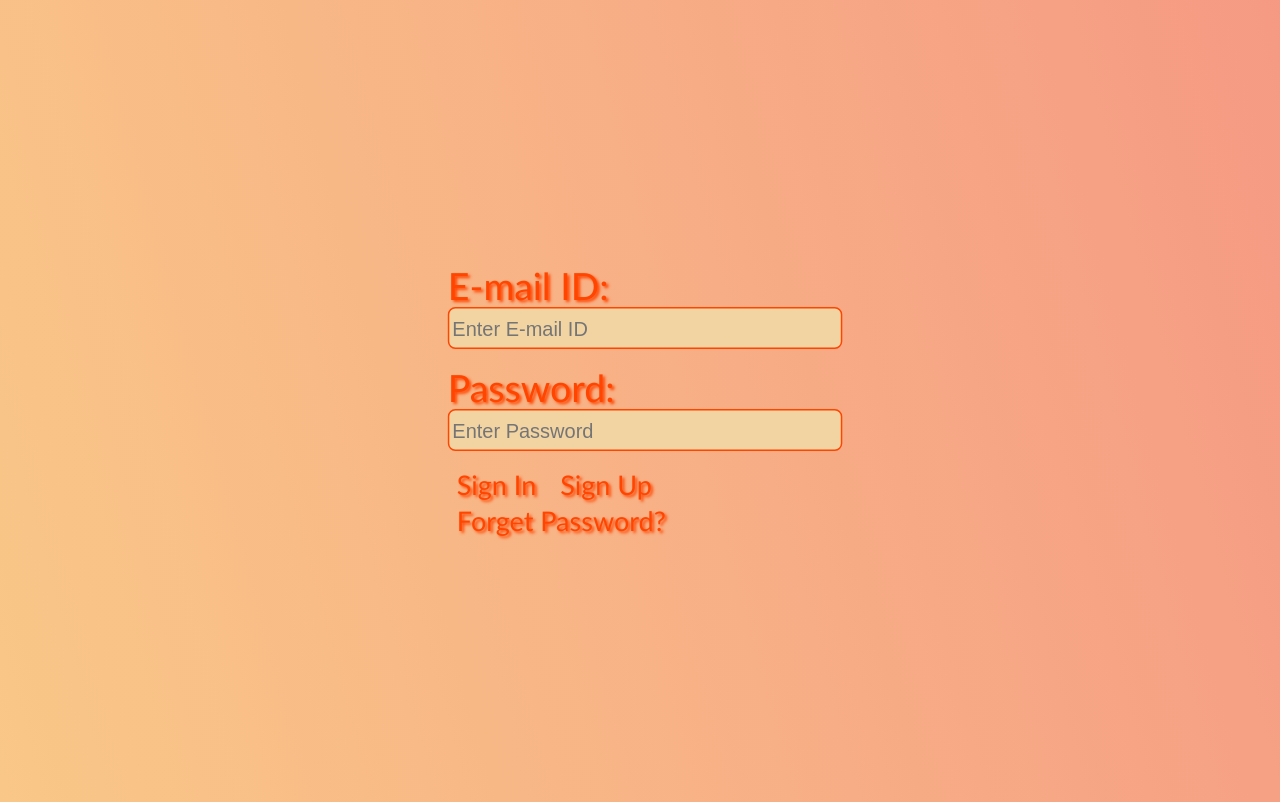
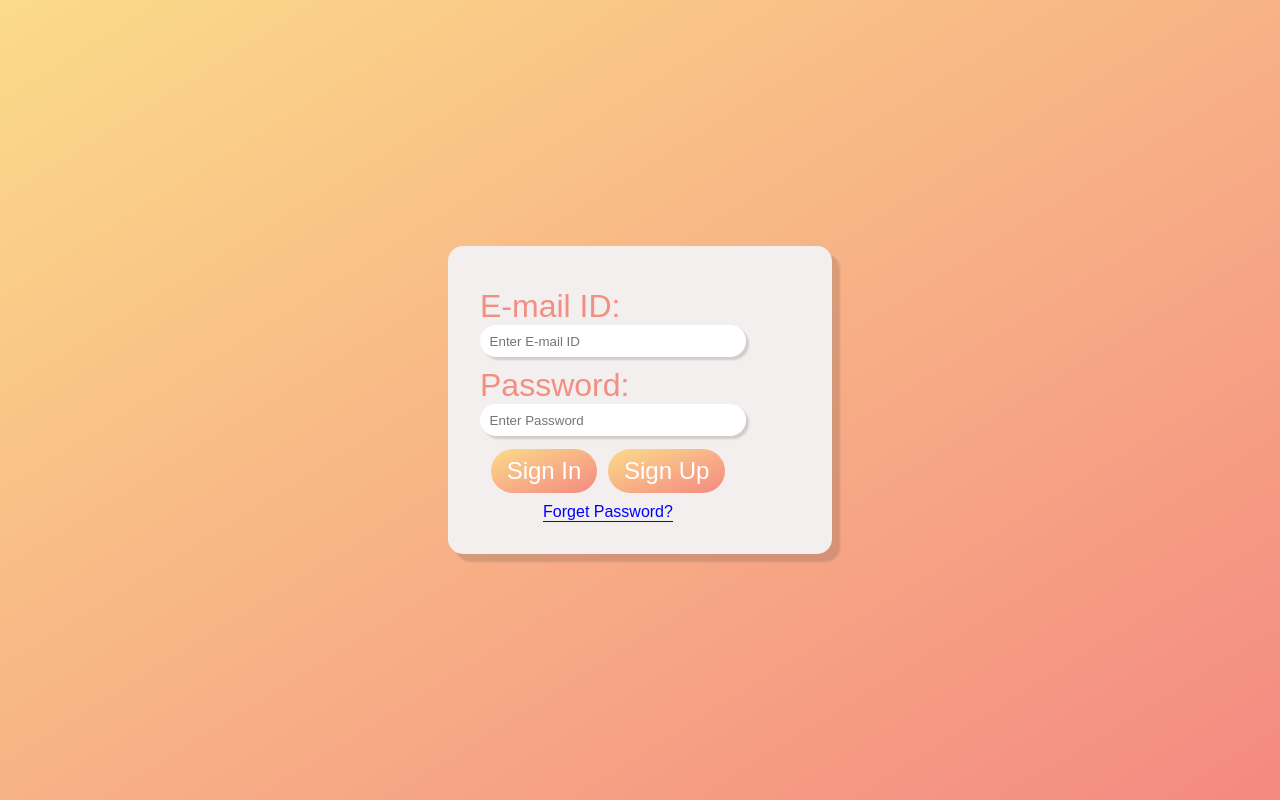
Before and after one commit to Tejash429/Forkify, a plain HTML site: page login.html in a window 1280 px wide. Drawn offline with Linux system fonts and the light colour scheme.

Commit message:
Merge branch 'main' of https://github.com/Tejash429/Forkify

```diff
--- a/login.css
+++ b/login.css
@@ -1,44 +1,33 @@
+* {
+  margin: 0%;
+  padding: 0%;
+}
 .container {
-  --gradient-shadow: linear-gradient(75deg, #fbdb89, #f48982, #fbdb89);
+  background-image: linear-gradient(to right bottom, #fbdb89, #f48982);
+  font-family: "Nunito Sans", sans-serif;
   display: flex;
   flex-direction: column;
   align-items: center;
   justify-content: center;
   height: 100vh;
+}
 
-  content: "";
-  position: absolute;
-  top: -2px;
-  left: -2px;
-
-  background: var(--gradient-shadow);
-  background-size: 400%;
-  width: calc(100% + 4px);
-  height: calc(100% + 4px);
-  z-index: -1;
-
-  animation: animate 20s linear infinite;
+.login {
+  padding: 2rem;
+  border-radius: 15px;
+  background-color: #f2efee;
+  width: 25%;
+  box-shadow: 8px 8px 2px rgba(79, 69, 65, 0.2);
 }
-@keyframes animate {
-  0% {
-    background-position: 0 0;
-  }
-  50% {
-    background-position: 300% 0;
-  }
-  100% {
-    background-position: 0 0;
-  }
-}
-.card {
-  display: flex;
-  flex-direction: column;
-  align-items: center;
-  justify-content: center;
-  width: 20%;
-}
-.login {
-  scale: 150%;
+.login input {
+  width: 80%;
+  height: 4vh;
+  outline: none;
+  border: none;
+  border-radius: 20px;
+  background: #fff;
+  box-shadow: 3px 3px 2px rgba(79, 69, 65, 0.2);
+  padding-left: 0.6rem;
 }
 .email {
   margin-top: 10px;
@@ -50,43 +39,46 @@
 .enter {
   width: 100%;
   height: 3vh;
-  border: none;
-  border-radius: 5px;
-  background: rgb(242, 212, 163);
 }
 #text {
-  font-family: "Gill Sans", "Gill Sans MT", Calibri, "Trebuchet MS", sans-serif;
-  color: orangered;
-  text-shadow: orangered 1.5px 1.5px 2px;
-  font-size: 25px;
+  color: #f38e82;
+  font-size: 2rem;
 }
 .buttons {
-  margin-top: 10px;
+  margin-top: 13px;
   margin-bottom: 10px;
+  width: 80%;
+  display: flex;
+  justify-content: space-evenly;
 }
 .signin {
-  font-family: "Gill Sans", "Gill Sans MT", Calibri, "Trebuchet MS", sans-serif;
-  color: orangered;
-  text-shadow: orangered 1.5px 1.5px 2px;
-  font-size: 18px;
+  color: #fff;
+  background: linear-gradient(to right bottom, #fbdb89, #f48982);
+  border-radius: 15rem;
   border: none;
-  border-radius: 5px;
-  background-color: transparent;
+  cursor: pointer;
+  padding: 0.5rem 1rem;
+  font-size: 1.5rem;
 }
 .signup {
-  font-family: "Gill Sans", "Gill Sans MT", Calibri, "Trebuchet MS", sans-serif;
-  color: orangered;
-  text-shadow: orangered 1.5px 1.5px 2px;
-  font-size: 18px;
+  color: #fff;
+  background: linear-gradient(to right bottom, #fbdb89, #f48982);
+  border-radius: 15rem;
   border: none;
-  background-color: transparent;
+  cursor: pointer;
+  padding: 0.5rem 1rem;
+  font-size: 1.5rem;
 }
 .forget {
-  font-family: "Gill Sans", "Gill Sans MT", Calibri, "Trebuchet MS", sans-serif;
-  color: orangered;
-  text-shadow: orangered 1.5px 1.5px 2px;
+  color: blue;
+  background: transparent;
   border: none;
-  border-radius: 5px;
-  background-color: transparent;
-  font-size: 18px;
+  border-bottom: 1px solid blue;
+  cursor: pointer;
+  font-size: 1rem;
 }
+.for {
+  width: 80%;
+  display: flex;
+  justify-content: center;
+}
--- a/login.html
+++ b/login.html
@@ -7,34 +7,23 @@
     <title>Login Page</title>
     <link rel="stylesheet" href="login.css" />
   </head>
-
   <body>
     <div class="container">
-      <div class="card">
       <div class="login">
         <div class="email">
           <div id="text">E-mail ID:</div>
-            <input
-              class="enter"
-              type="email"
-              placeholder="Enter E-mail ID"
-              style="border: solid orangered 1px"
-            />
+          <input class="enter" type="email" placeholder="Enter E-mail ID" />
         </div>
         <div class="pass">
           <div id="text">Password:</div>
-            <input
-              class="enter"
-              type="password"
-              placeholder="Enter Password"
-              style="border: solid orangered 1px"
-            />
+          <input class="enter" type="password" placeholder="Enter Password" />
         </div>
         <div class="buttons">
           <button class="signin" type="submit">Sign In</button>
           <button class="signup" type="submit">Sign Up</button>
+        </div>
+        <div class="for">
           <button class="forget" type="submit">Forget Password?</button>
-          </div>
         </div>
       </div>
     </div>
```
Lines whose indentation alone changed are shown as unchanged.
